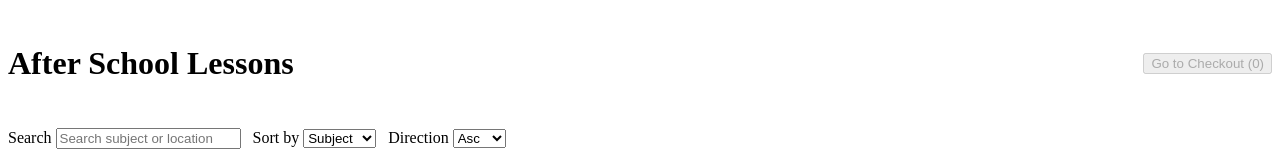
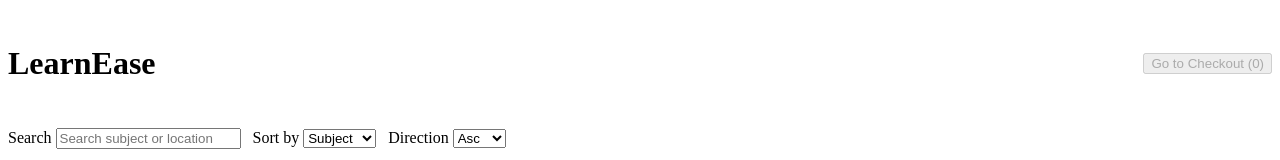
Before and after one commit to jm2359mdx/FrontEnd_CW1_CST3144, a Vue app: page / in a window 1280 px wide. Shown: the top 160 px of the page. Built offline with nearby package versions, Linux system fonts and the light colour scheme; no server answers.

Commit message:
Title change

```diff
--- a/src/App.vue
+++ b/src/App.vue
@@ -64,7 +64,7 @@ export default {
   data() {
     return {
       // app title shown in header
-      title: 'After School Lessons',
+      title: 'LearnEase',
       // fallback image URL used when no lesson image available
       placeholder: 'https://via.placeholder.com/320x180?text=Lesson',
 
```
